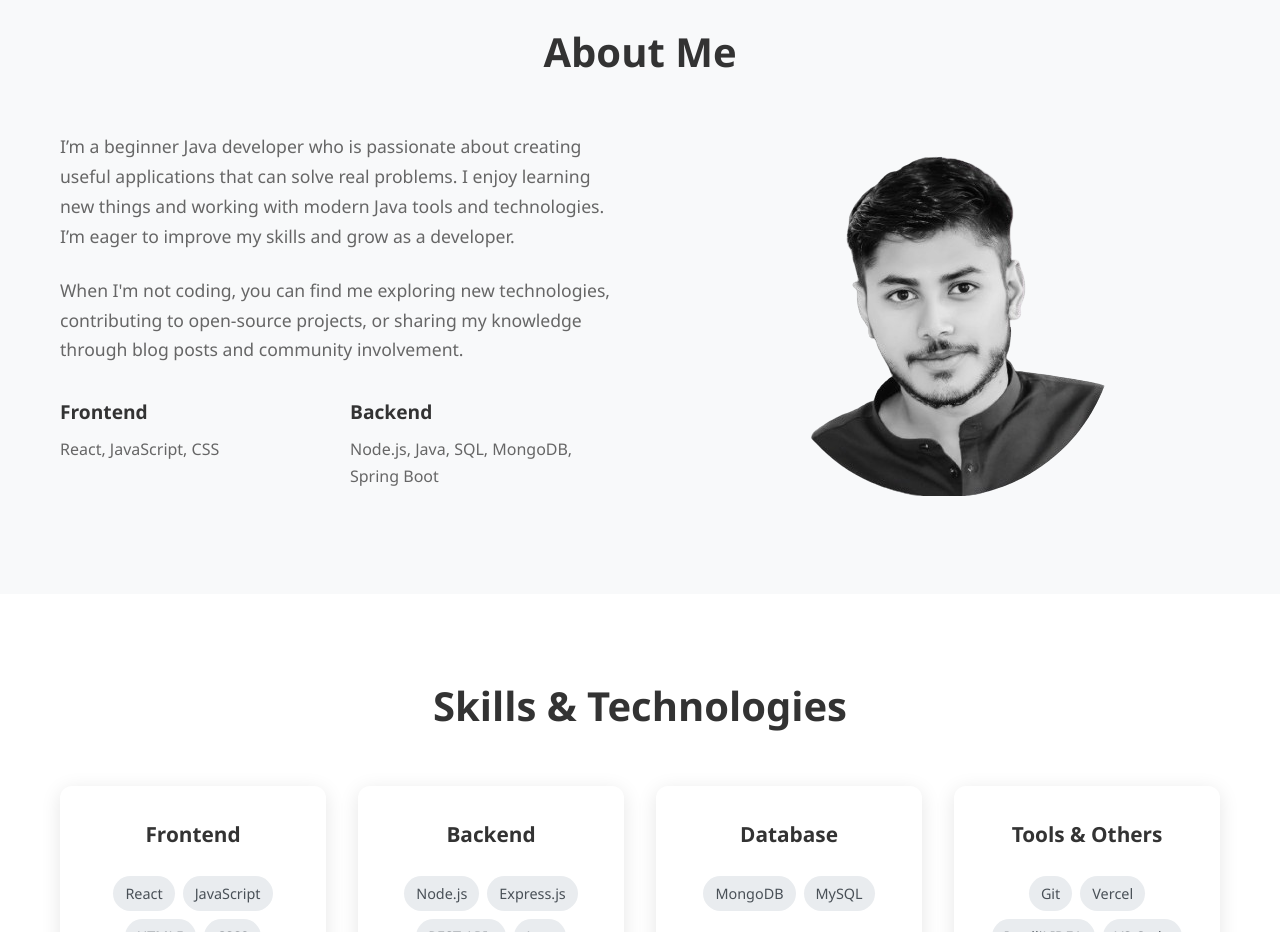
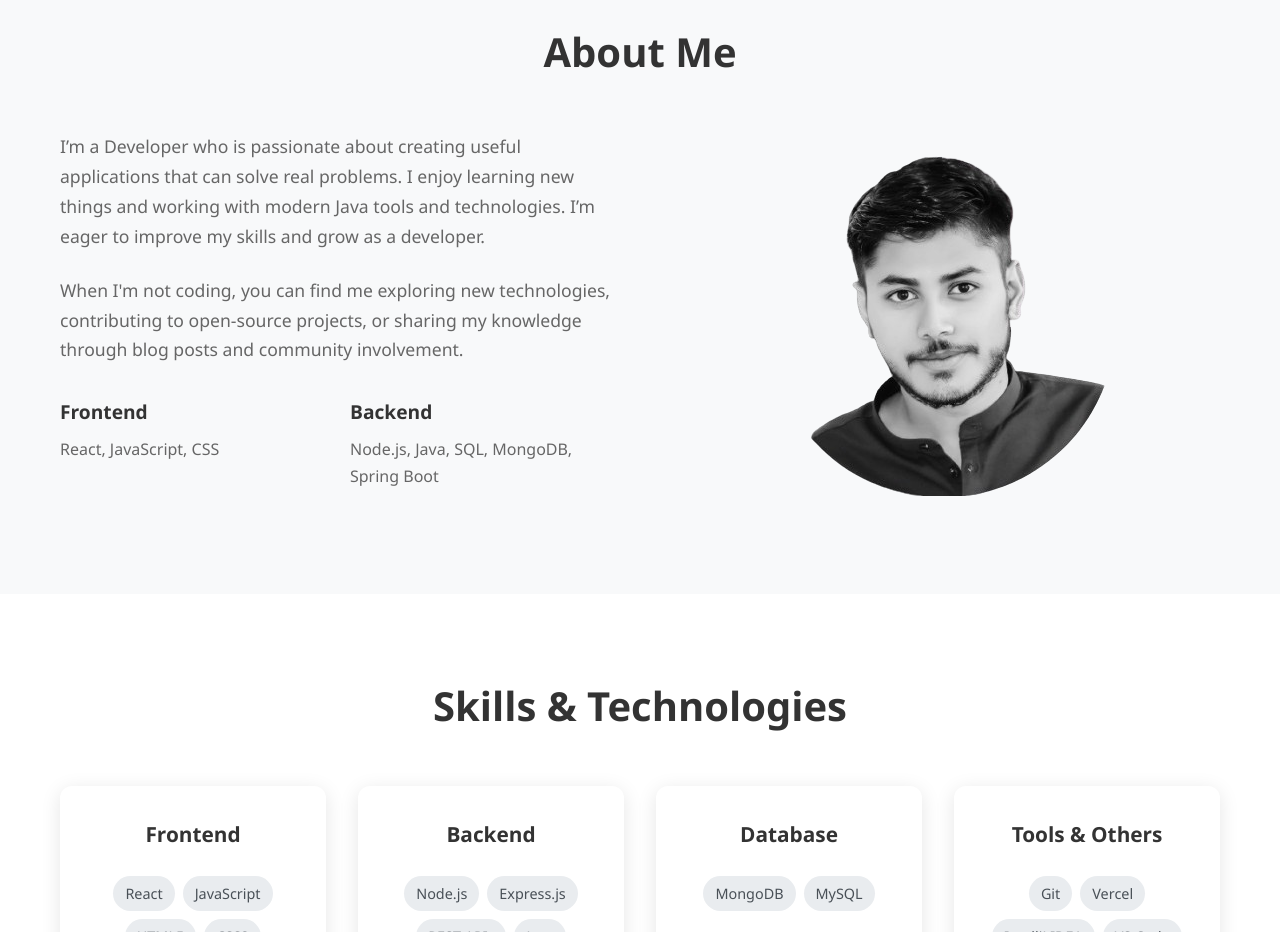
Before and after one commit to Sonukumar-lab/Portfolio-Sonu, a plain HTML site: page index.html in a window 1280 px wide. Shown: the part 860-1792 px from the top of the page. Drawn offline with Linux system fonts and the light colour scheme.

Commit message:
index.html

```diff
--- a/index.html
+++ b/index.html
@@ -70,7 +70,7 @@
             <div class="about-content">
                 <div class="about-text">
                     <p>
-                        I’m a beginner Java developer who is passionate about creating useful applications that can solve real problems. I enjoy learning new things and working with modern Java tools and technologies. I’m eager to improve my skills and grow as a developer.
+                        I’m a Developer who is passionate about creating useful applications that can solve real problems. I enjoy learning new things and working with modern Java tools and technologies. I’m eager to improve my skills and grow as a developer.
                     </p>
                     <p>
                         When I'm not coding, you can find me exploring new technologies, contributing to open-source projects,
```
